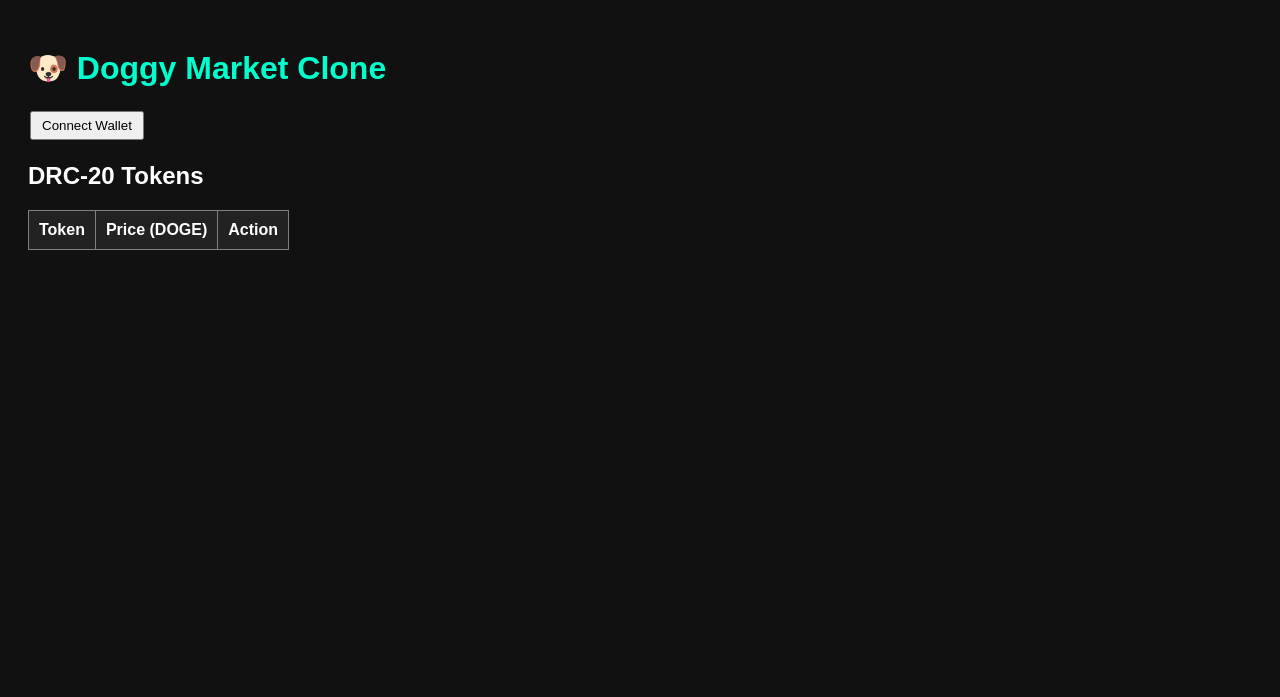
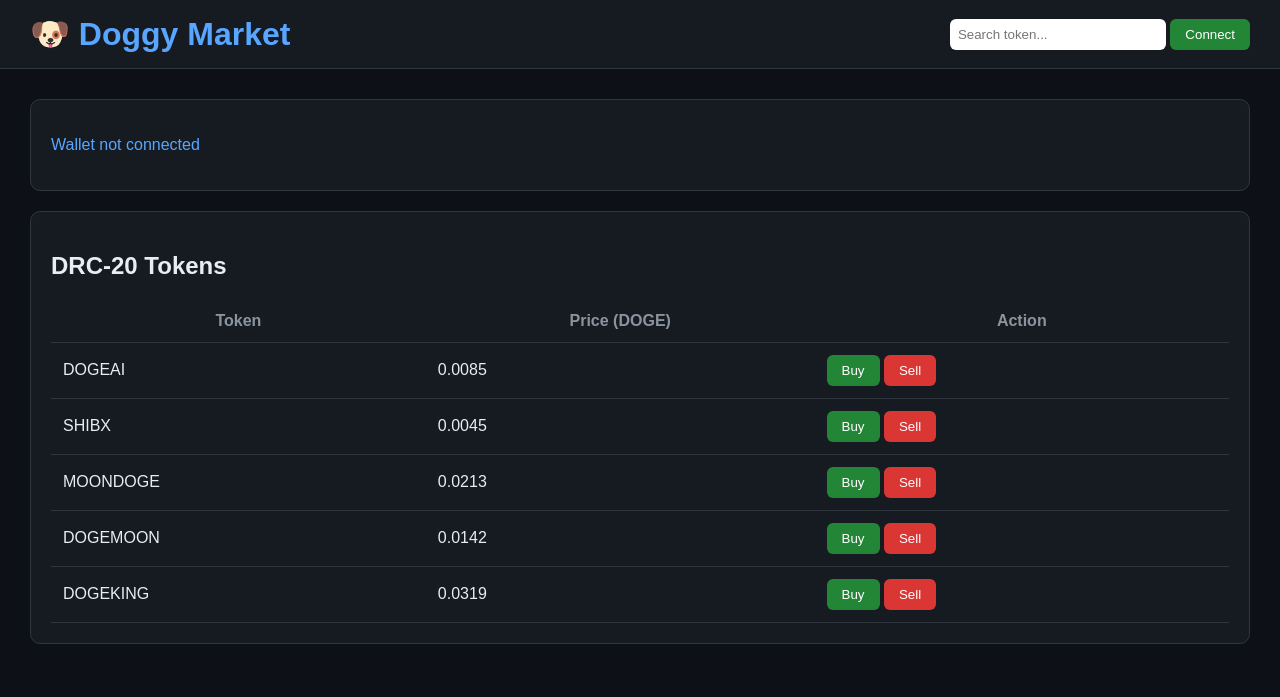
Before and after one commit to ram936540/doge, a plain HTML site: page index.html in a window 1280 px wide. Drawn offline with Linux system fonts and the light colour scheme.

Commit message:
Update index.html

```diff
--- a/index.html
+++ b/index.html
@@ -1,26 +1,91 @@
 <!DOCTYPE html>
 <html>
 <head>
-  <title>Doggy Market</title>
+  <title>Doggy Market Pro</title>
   <style>
-    body { font-family: Arial; padding: 20px; background:#111; color:#fff; }
-    h1 { color: #00ffcc; }
-    button { padding: 5px 10px; margin: 2px; cursor: pointer; }
-    table { background:#222; color:#fff; border-collapse: collapse; }
-    td, th { padding:10px; }
+    body {
+      font-family: Arial;
+      background: #0d1117;
+      color: #e6edf3;
+      margin: 0;
+    }
+
+    header {
+      background: #161b22;
+      padding: 15px 30px;
+      display: flex;
+      justify-content: space-between;
+      align-items: center;
+      border-bottom: 1px solid #30363d;
+    }
+
+    h1 { color: #58a6ff; margin: 0; }
+
+    input {
+      padding: 8px;
+      border-radius: 6px;
+      border: none;
+      width: 200px;
+    }
+
+    button {
+      padding: 8px 15px;
+      border: none;
+      border-radius: 6px;
+      cursor: pointer;
+      color: white;
+    }
+
+    .connect { background: #238636; }
+    .buy { background: #238636; }
+    .sell { background: #da3633; }
+
+    .container { padding: 30px; }
+
+    .card {
+      background: #161b22;
+      padding: 20px;
+      border-radius: 10px;
+      border: 1px solid #30363d;
+      margin-bottom: 20px;
+    }
+
+    table {
+      width: 100%;
+      border-collapse: collapse;
+      margin-top: 10px;
+    }
+
+    th, td {
+      padding: 12px;
+      border-bottom: 1px solid #30363d;
+    }
+
+    th { color: #8b949e; }
+
+    .wallet { color: #58a6ff; }
   </style>
 </head>
 
 <body>
 
-<h1>🐶 Doggy Market Clone</h1>
+<header>
+  <h1>🐶 Doggy Market</h1>
+  <div>
+    <input type="text" id="search" placeholder="Search token..." onkeyup="filterTokens()">
+    <button class="connect" onclick="connectWallet()">Connect</button>
+  </div>
+</header>
 
-<button onclick="connectWallet()">Connect Wallet</button>
-<p id="wallet"></p>
+<div class="container">
 
+  <div class="card">
+    <p id="wallet" class="wallet">Wallet not connected</p>
+  </div>
+
+  <div class="card">
     <h2>DRC-20 Tokens</h2>
-
-<table border="1">
+    <table>
       <thead>
         <tr>
           <th>Token</th>
@@ -30,14 +95,19 @@
       </thead>
       <tbody id="table"></tbody>
     </table>
+  </div>
+
+</div>
 
 <script>
   let wallet = null;
 
-const tokens = [
+  let tokens = [
     { name: "DOGEAI", price: 0.01 },
     { name: "SHIBX", price: 0.005 },
-  { name: "MOONDOGE", price: 0.02 }
+    { name: "MOONDOGE", price: 0.02 },
+    { name: "DOGEMOON", price: 0.015 },
+    { name: "DOGEKING", price: 0.03 }
   ];
 
   function connectWallet() {
@@ -46,33 +116,46 @@ function connectWallet() {
   }
 
   function buy(name) {
-  alert("Bought " + name + " 🚀");
+    alert("🚀 Bought " + name);
   }
 
   function sell(name) {
-  alert("Sold " + name + " 💰");
+    alert("💰 Sold " + name);
   }
 
-function loadTokens() {
+  function loadTokens(list) {
     let html = "";
-
-  tokens.forEach(t => {
-    html +=
+    list.forEach(t => {
+      html += `
         <tr>
           <td>${t.name}</td>
-        <td>${t.price}</td>
+          <td>${t.price.toFixed(4)}</td>
           <td>
-          <button onclick="buy('${t.name}')">Buy</button>
-          <button onclick="sell('${t.name}')">Sell</button>
+            <button class="buy" onclick="buy('${t.name}')">Buy</button>
+            <button class="sell" onclick="sell('${t.name}')">Sell</button>
           </td>
         </tr>
-    ;
+      `;
     });
-
     document.getElementById("table").innerHTML = html;
   }
 
-loadTokens();
+  function filterTokens() {
+    let value = document.getElementById("search").value.toLowerCase();
+    let filtered = tokens.filter(t => t.name.toLowerCase().includes(value));
+    loadTokens(filtered);
+  }
+
+  // Fake live price update
+  setInterval(() => {
+    tokens = tokens.map(t => ({
+      ...t,
+      price: t.price + (Math.random() - 0.5) * 0.002
+    }));
+    filterTokens();
+  }, 2000);
+
+  loadTokens(tokens);
 </script>
 
 </body>
```
Lines whose indentation alone changed are shown as unchanged.
